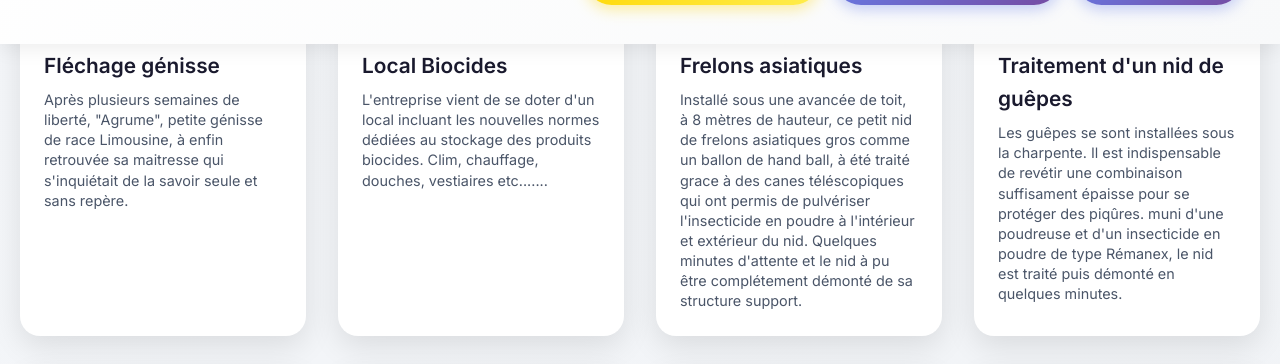
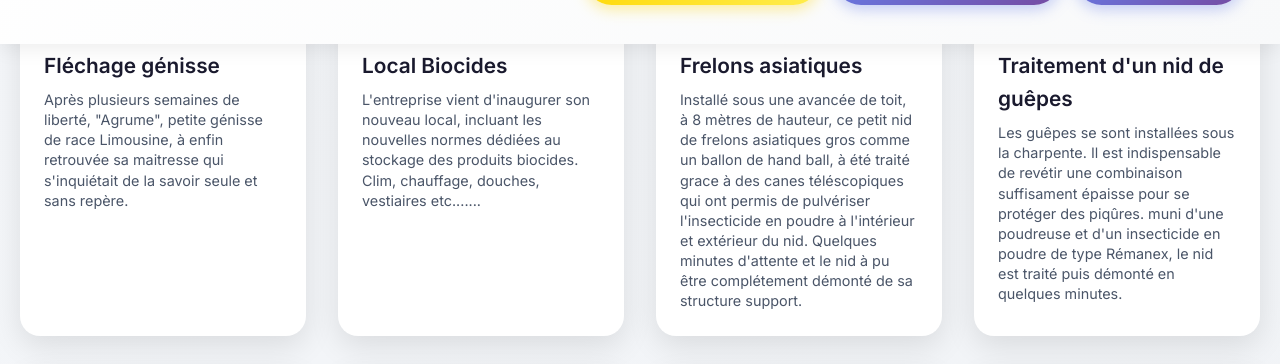
Before and after one commit to TheDoubleJo/eprn, a Jekyll site: the page built from actualites.html, in a window 1280 px wide and 900 px high, scrolled down 570 px, cut to the strip 169-533 px from the top of the window. Built offline with Jekyll 4.4.1, drawn with Linux system fonts in a browser that asks for light colours.

Commit message:
Update Actualités “2026-07-27-local-biocides”

```diff
--- a/_posts/2026-07-27-local-biocides.md
+++ b/_posts/2026-07-27-local-biocides.md
@@ -1,7 +1,7 @@
 ---
 layout: post
 title: Local Biocides
-description: L'entreprise vient de se doter d'un local incluant les nouvelles normes dédiées au stockage des produits biocides. Clim, chauffage, douches, vestiaires etc.......
+description: L'entreprise vient d'inaugurer son nouveau local, incluant les nouvelles normes dédiées au stockage des produits biocides. Clim, chauffage, douches, vestiaires etc.......
 image: /images/uploads/Flag EPRN.jpg
 youtube_url: ''
 date: 2026-07-27 21:37:00 +0200
```
